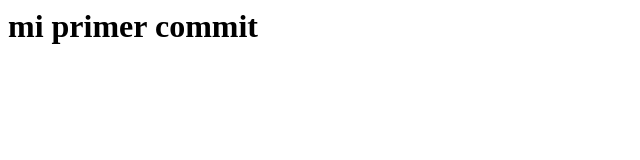
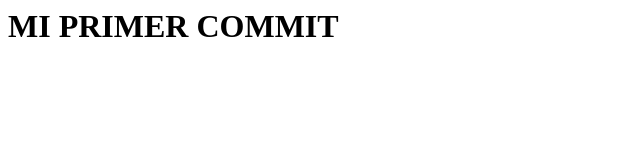
Before and after one commit to Fernanda11082003/Prueba, a plain HTML site: page index.html in a window 1280 px wide. Shown: the whole page, without its empty margins (0-640 px from the left). Drawn offline with Linux system fonts and the light colour scheme.

Commit message:
Update index.html

```diff
--- a/index.html
+++ b/index.html
@@ -1 +1 @@
-<h1>mi primer commit</h1>
+<h1>MI PRIMER COMMIT</h1>
```
